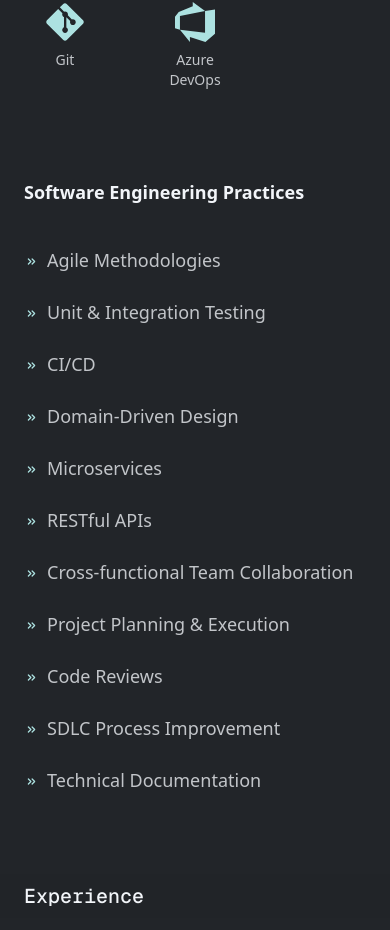
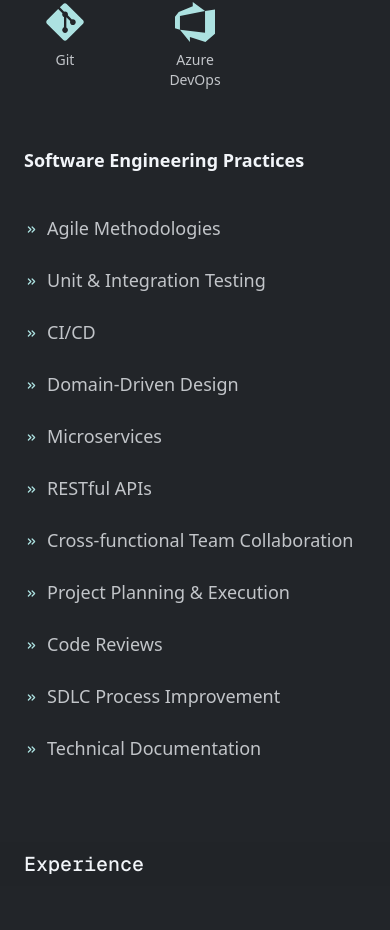
Before and after one commit to gitRpm/portfolio, a Next.js app: page / in a window 390 px wide. Shown: the part 1558-2488 px from the top of the page. Built offline with nearby package versions, Linux system fonts and the light colour scheme.

Commit message:
small adjustment on margin for skills

```diff
--- a/app/skill/components/skill-list.component.tsx
+++ b/app/skill/components/skill-list.component.tsx
@@ -31,7 +31,7 @@ const SkillList: React.FC<SkillsProps> = ({ skills }) => {
           </li>
         ))}
       </ul>
-      <h3 className="mt-22 mb-10">Software Engineering Practices</h3>
+      <h3 className="mt-14 lg:mt-22 mb-10">Software Engineering Practices</h3>
       <ul className="list-none grid sm:grid-cols-2 gap-6 lg:gap-y-10" aria-label="Languages, Frameworks, & Tools">
         {practices.map((skill) => (
           <li key={skill.id} className="flex items-start text-lg font-medium ">
```
